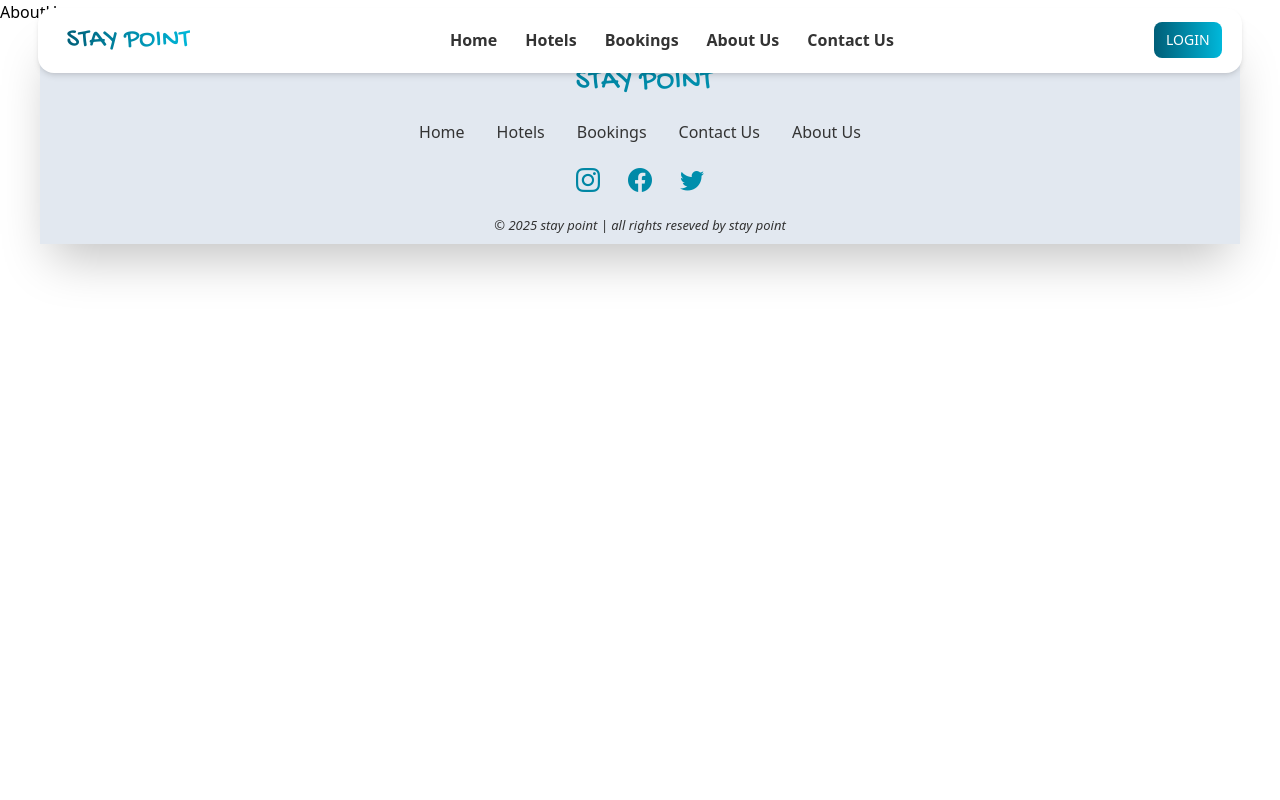
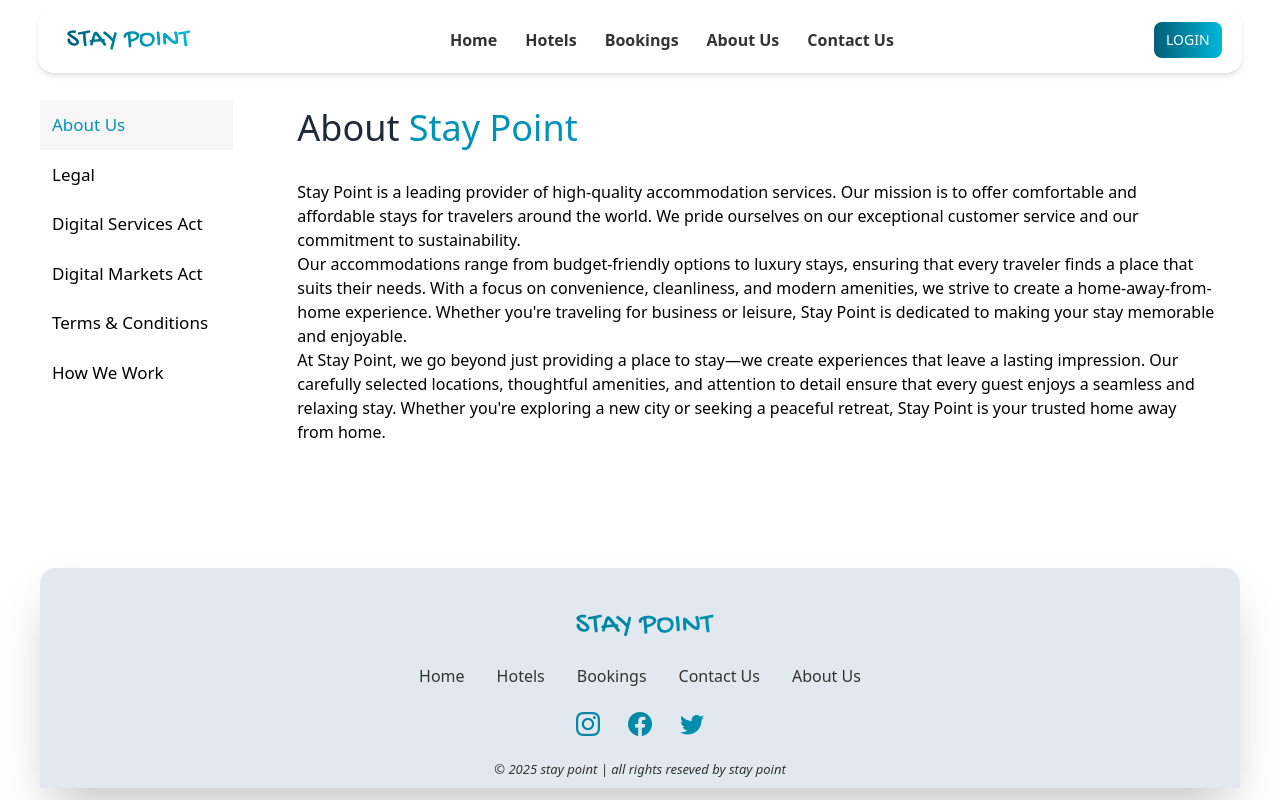
Before and after one commit to miraz23/Stay-point_Hotel-Booking-Platform, a React (Vite) app in the folder frontend/staypoint/: page /about-us in a window 1280 px wide. Built offline with nearby package versions, Linux system fonts and the light colour scheme.

Commit message:
Added AboutUs Page

```diff
--- a/frontend/staypoint/src/Components/AboutUs.jsx
+++ b/frontend/staypoint/src/Components/AboutUs.jsx
@@ -1,9 +1,112 @@
-import React from 'react'
+import React, { useState } from 'react';
 
 function AboutUs() {
+  const [activeSection, setActiveSection] = useState('about');
+
+  const renderContent = () => {
+    switch (activeSection) {
+      case 'about':
+        return (
+          <div>
+            <h1 className='text-4xl text-gray-800 py-2 px-6'>About <span className='text-cyan-600'>Stay Point</span></h1>
+            <p className='p-6'>
+              Stay Point is a leading provider of high-quality accommodation services. Our mission is to offer comfortable and affordable stays for travelers around the world. We pride ourselves on our exceptional customer service and our commitment to sustainability.
+              <br></br>Our accommodations range from budget-friendly options to luxury stays, ensuring that every traveler finds a place that suits their needs. With a focus on convenience, cleanliness, and modern amenities, we strive to create a home-away-from-home experience. Whether you're traveling for business or leisure, Stay Point is dedicated to making your stay memorable and enjoyable.
+              <br></br>At Stay Point, we go beyond just providing a place to stay—we create experiences that leave a lasting impression. Our carefully selected locations, thoughtful amenities, and attention to detail ensure that every guest enjoys a seamless and relaxing stay. Whether you're exploring a new city or seeking a peaceful retreat, Stay Point is your trusted home away from home.
+            </p>
+          </div>
+        );
+      case 'legal':
+        return (
+          <div>
+            <h1 className='text-4xl text-gray-800 py-2 px-6'>Legal</h1>
+            <p className='p-6'>
+              Our legal policies ensure that we operate within the bounds of the law and maintain transparency with our customers. We are committed to protecting your privacy and ensuring the security of your data.
+            </p>
+          </div>
+        );
+      case 'digitalServicesAct':
+        return (
+          <div>
+            <h1 className='text-4xl text-gray-800 py-2 px-6'>Digital Services Act</h1>
+            <p className='p-6'>
+              The Digital Services Act aims to create a safer digital space where the fundamental rights of users are protected and to establish a level playing field for businesses.
+            </p>
+          </div>
+        );
+      case 'digitalMarketsAct':
+        return (
+          <div>
+            <h1 className='text-4xl text-gray-800 py-2 px-6'>Digital Markets Act</h1>
+            <p className='p-6'>
+              The Digital Markets Act aims to ensure fair and open digital markets by preventing large online platforms from abusing their market power.
+            </p>
+          </div>
+        );
+      case 'termsConditions':
+        return (
+          <div>
+            <h1 className='text-4xl text-gray-800 py-2 px-6'>Terms & Conditions</h1>
+            <p className='p-6'>
+              Our terms and conditions outline the rules and regulations for using our services. By accessing our website, you agree to comply with these terms.
+            </p>
+          </div>
+        );
+      case 'howWeWork':
+        return (
+          <div>
+            <h1 className='text-4xl text-gray-800 py-2 px-6'>How We Work</h1>
+            <p className='p-6'>
+              At Stay Point, we work tirelessly to provide the best possible experience for our guests. From the moment you book with us, our team is dedicated to ensuring your stay is comfortable and enjoyable. We continuously strive to improve our services based on customer feedback.
+            </p>
+          </div>
+        );
+      default:
+        return null;
+    }
+  };
+
   return (
-    <div>AboutUs</div>
-  )
+    <div className='flex gap-10 my-25 mx-10'>
+      <div className='w-1/6'>
+        <ul>
+          <li
+            className={`text-[17px] p-3 cursor-pointer ${activeSection === 'about' ? 'text-cyan-600 bg-[#f6f6f6]' : 'hover:bg-[#f6f6f6]'}`}
+            onClick={() => setActiveSection('about')}>
+            About Us
+          </li>
+          <li
+            className={`text-[17px] p-3 cursor-pointer ${activeSection === 'legal' ? 'text-cyan-600 bg-[#f6f6f6]' : 'hover:bg-[#f6f6f6]'}`}
+            onClick={() => setActiveSection('legal')}>
+            Legal
+          </li>
+          <li
+            className={`text-[17px] p-3 cursor-pointer ${activeSection === 'digitalServicesAct' ? 'text-cyan-600 bg-[#f6f6f6]' : 'hover:bg-[#f6f6f6]'}`}
+            onClick={() => setActiveSection('digitalServicesAct')}>
+            Digital Services Act
+          </li>
+          <li
+            className={`text-[17px] p-3 cursor-pointer ${activeSection === 'digitalMarketsAct' ? 'text-cyan-600 bg-[#f6f6f6]' : 'hover:bg-[#f6f6f6]'}`}
+            onClick={() => setActiveSection('digitalMarketsAct')}>
+            Digital Markets Act
+          </li>
+          <li
+            className={`text-[17px] p-3 cursor-pointer ${activeSection === 'termsConditions' ? 'text-cyan-600 bg-[#f6f6f6]' : 'hover:bg-[#f6f6f6]'}`}
+            onClick={() => setActiveSection('termsConditions')}>
+            Terms & Conditions
+          </li>
+          <li
+            className={`text-[17px] p-3 cursor-pointer ${activeSection === 'howWeWork' ? 'text-cyan-600 bg-[#f6f6f6]' : 'hover:bg-[#f6f6f6]'}`}
+            onClick={() => setActiveSection('howWeWork')}>
+            How We Work
+          </li>
+        </ul>
+      </div>
+      <div className='w-5/6'>
+        {renderContent()}
+      </div>
+    </div>
+  );
 }
 
-export default AboutUs
+export default AboutUs;
```
